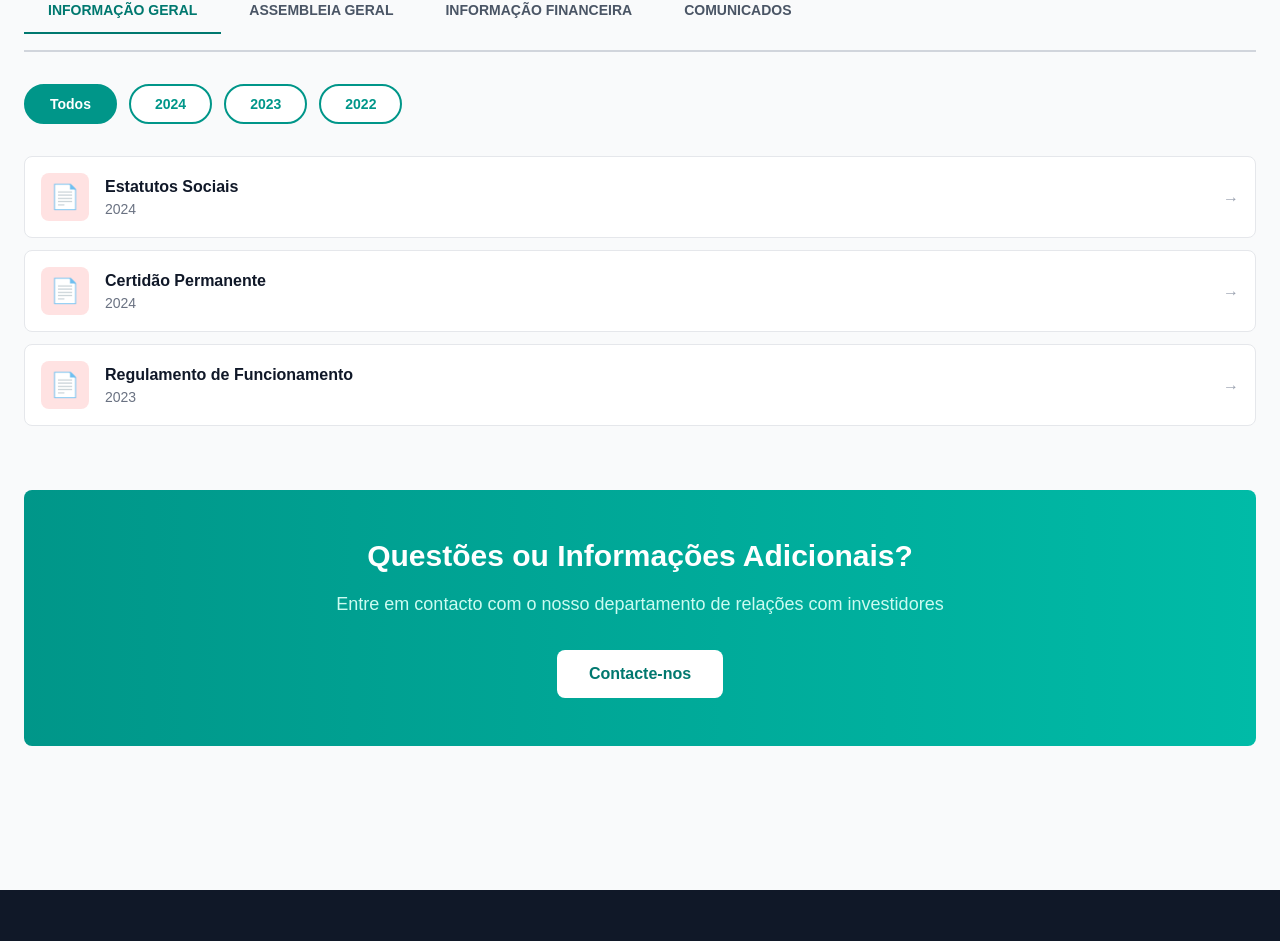
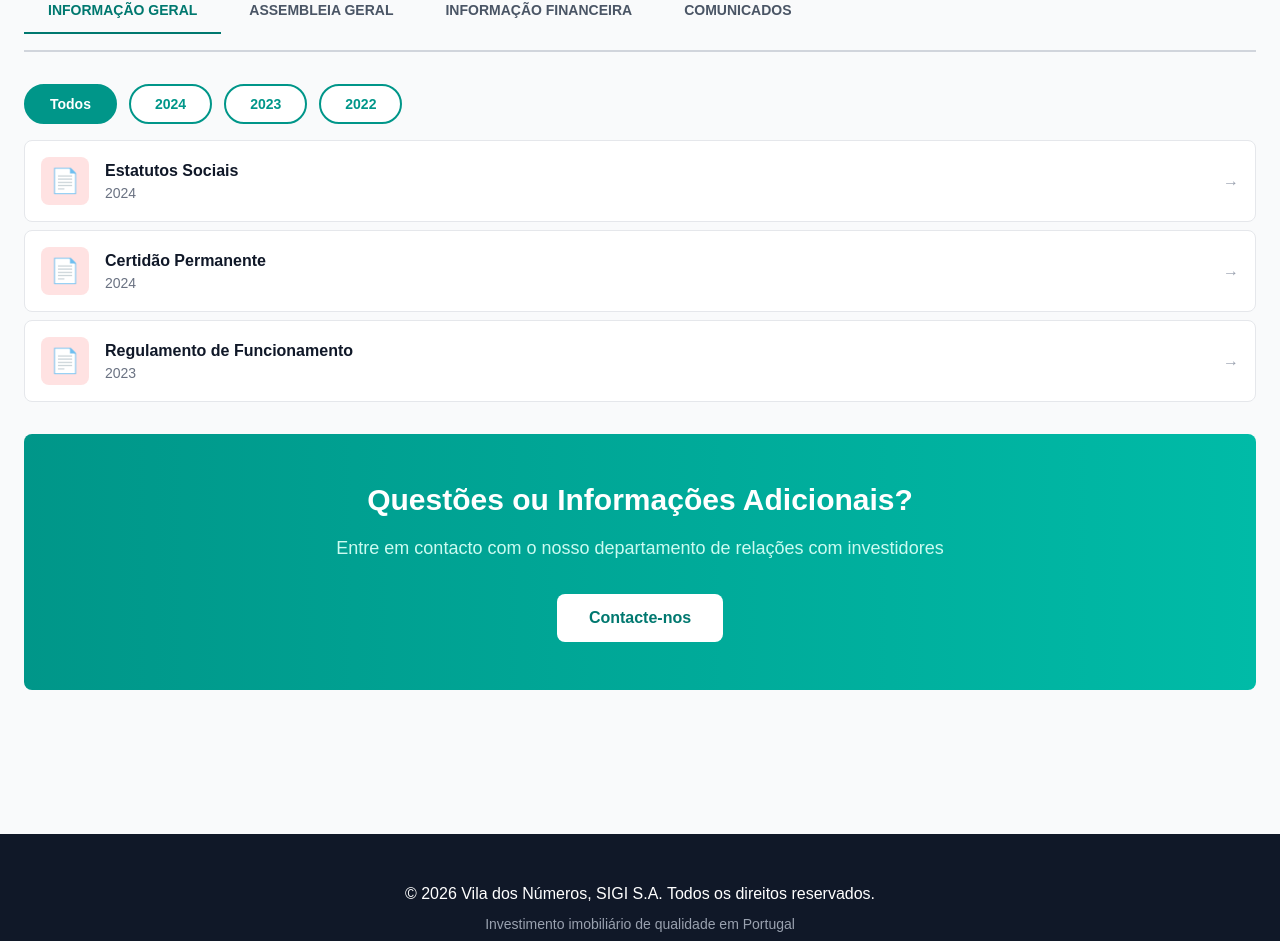
Before and after one commit to nunoleal-dotcom/viladosnumeros-headless, a Next.js app: page /investors in a window 1280 px wide. Shown: the part 294-1235 px from the top of the page. Built offline with nearby package versions, Linux system fonts and the light colour scheme.

Commit message:
Reduce whitespace and margins on investors page

```diff
--- a/app/investors/page.tsx
+++ b/app/investors/page.tsx
@@ -149,7 +149,7 @@ export default function InvestorsPage() {
         </div>
 
         {/* YEAR FILTER */}
-        <div className="flex gap-3 mb-8 flex-wrap">
+        <div className="flex gap-3 mb-4 flex-wrap">
           {years.map((year) => (
             <button
               key={year}
@@ -166,7 +166,7 @@ export default function InvestorsPage() {
         </div>
 
         {/* DOCUMENTS LIST */}
-        <div className="space-y-3">
+        <div className="space-y-2 mb-8">
           {getDocuments().length > 0 ? (
             getDocuments().map((doc, index) => (
               <a
@@ -195,7 +195,7 @@ export default function InvestorsPage() {
 
 
         {/* CONTACT CTA */}
-        <div className="mt-16 bg-gradient-to-r from-teal-600 to-teal-500 text-white rounded-lg p-12 text-center">
+        <div className="mt-8 bg-gradient-to-r from-teal-600 to-teal-500 text-white rounded-lg p-12 text-center">
           <h3 className="text-3xl font-bold mb-4">Questões ou Informações Adicionais?</h3>
           <p className="text-lg text-teal-100 mb-8">Entre em contacto com o nosso departamento de relações com investidores</p>
           <a href="/#contacto" className="inline-block bg-white text-teal-700 px-8 py-3 rounded-lg font-bold hover:bg-gray-100 transition">
```
